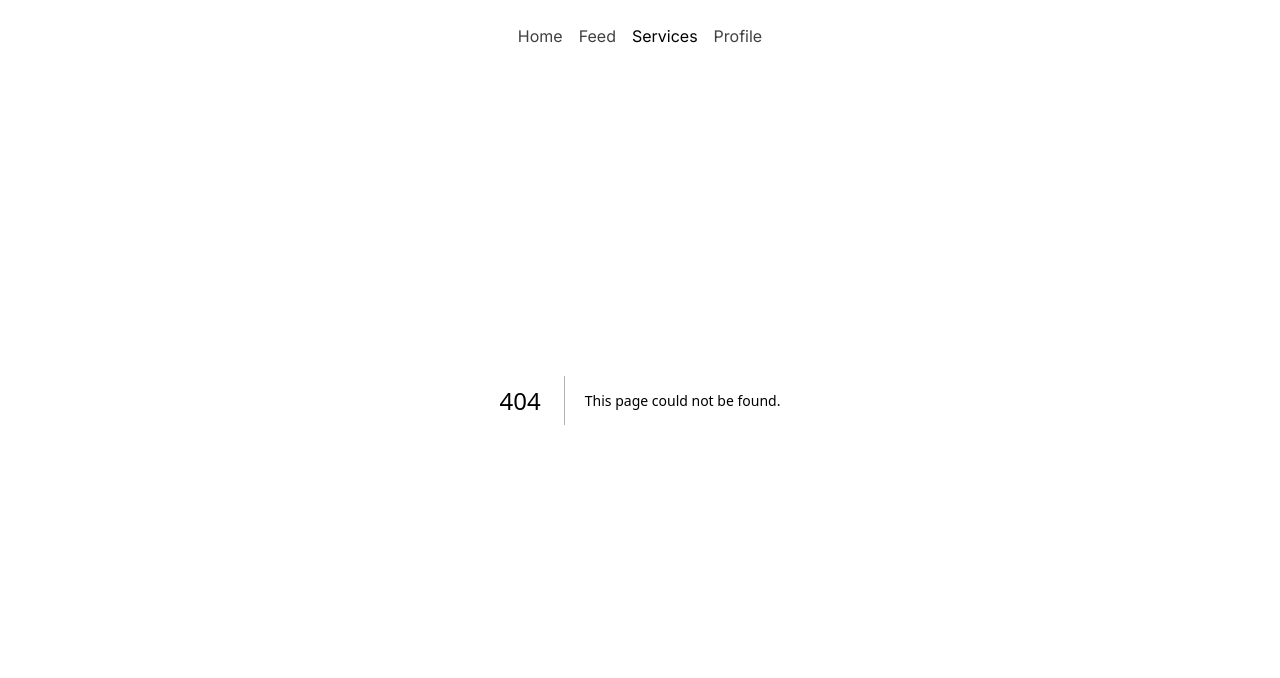
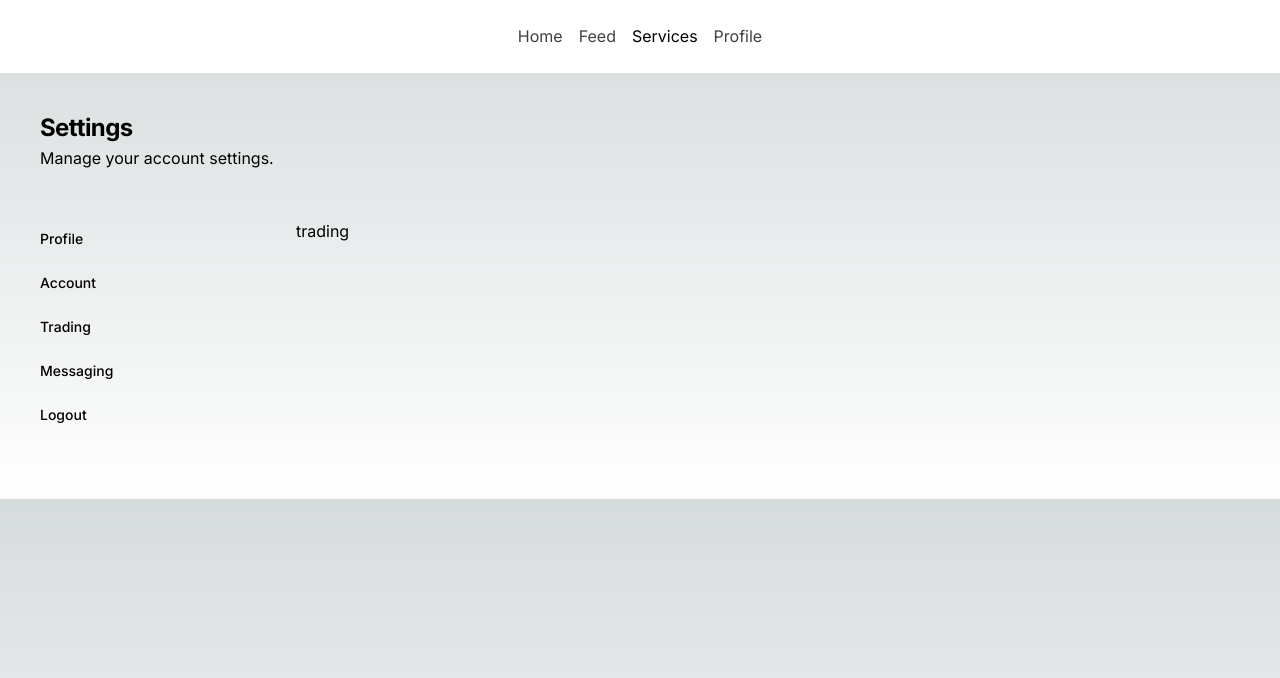
Before and after one commit to cis3296s24/tth, a Next.js app in the folder tth/: page /profile/trading in a window 1280 px wide. Before the commit this address had no page. Shown: the top 678 px of the page. Built offline with nearby package versions, Linux system fonts and the light colour scheme.

Commit message:
added trading sidebar

```diff
--- a/tth/app/profile/layout.tsx
+++ b/tth/app/profile/layout.tsx
@@ -19,6 +19,10 @@ const sidebarNavItems = [
     href: "/profile/account",
   },
   {
+    title: "Trading",
+    href: "/profile/trading",
+  },
+  {
     title: "Messaging",
     href: "/profile/messaging",
   },
@@ -28,10 +32,7 @@ const sidebarNavItems = [
     href: "/profile/logout",
   },
 
-  // {
-  //   title: "Appearance",
-  //   href: "/examples/forms/appearance",
-  // },
+
   // {
   //   title: "Notifications",
   //   href: "/examples/forms/notifications",
--- /dev/null
+++ b/tth/app/profile/trading/page.tsx
@@ -0,0 +1,9 @@
+import React from 'react'
+
+const trading = () => {
+  return (
+    <div>trading</div>
+  )
+}
+
+export default trading
```
